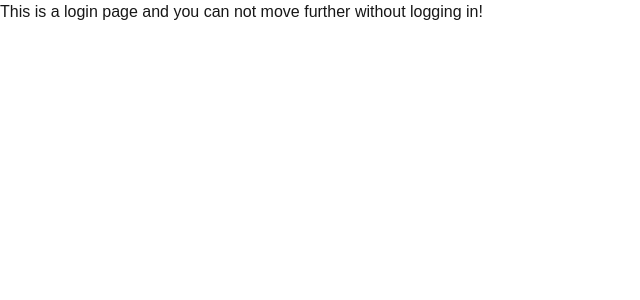
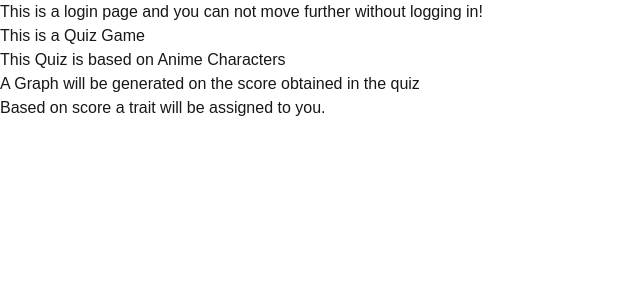
Before and after one commit to jaideepKumarSatapara/quiz-web-app, a Next.js app: page /login in a window 1280 px wide. Shown: the top 300 px of the page, without its empty margins (0-640 px from the left). Built offline with nearby package versions, Linux system fonts and the light colour scheme.

Commit message:
list section added in login page

```diff
--- a/src/app/login/page.js
+++ b/src/app/login/page.js
@@ -3,6 +3,14 @@ import React from 'react'
 export default function Login() {
 
     return (
-        <div>This is a login page and you can not move further without logging in!</div>
+        <>
+            <div>This is a login page and you can not move further without logging in!</div>
+            <ul>
+                <li>This is a Quiz Game</li>
+                <li>This Quiz is based on Anime Characters</li>
+                <li>A Graph will be generated on the score obtained in the quiz</li>
+                <li> Based on score a trait will be assigned to you.</li>
+            </ul>
+        </>
     )
 }
```
